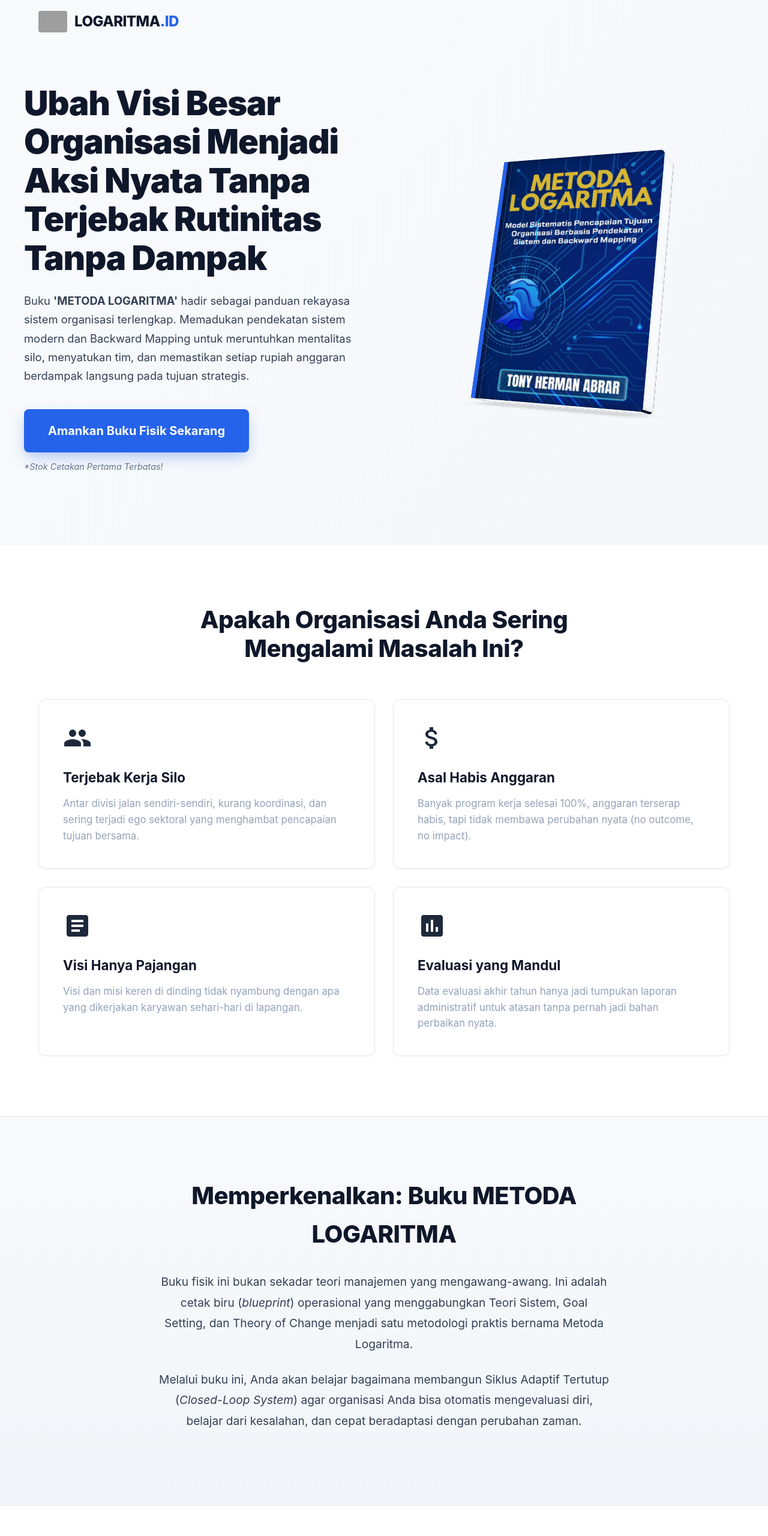
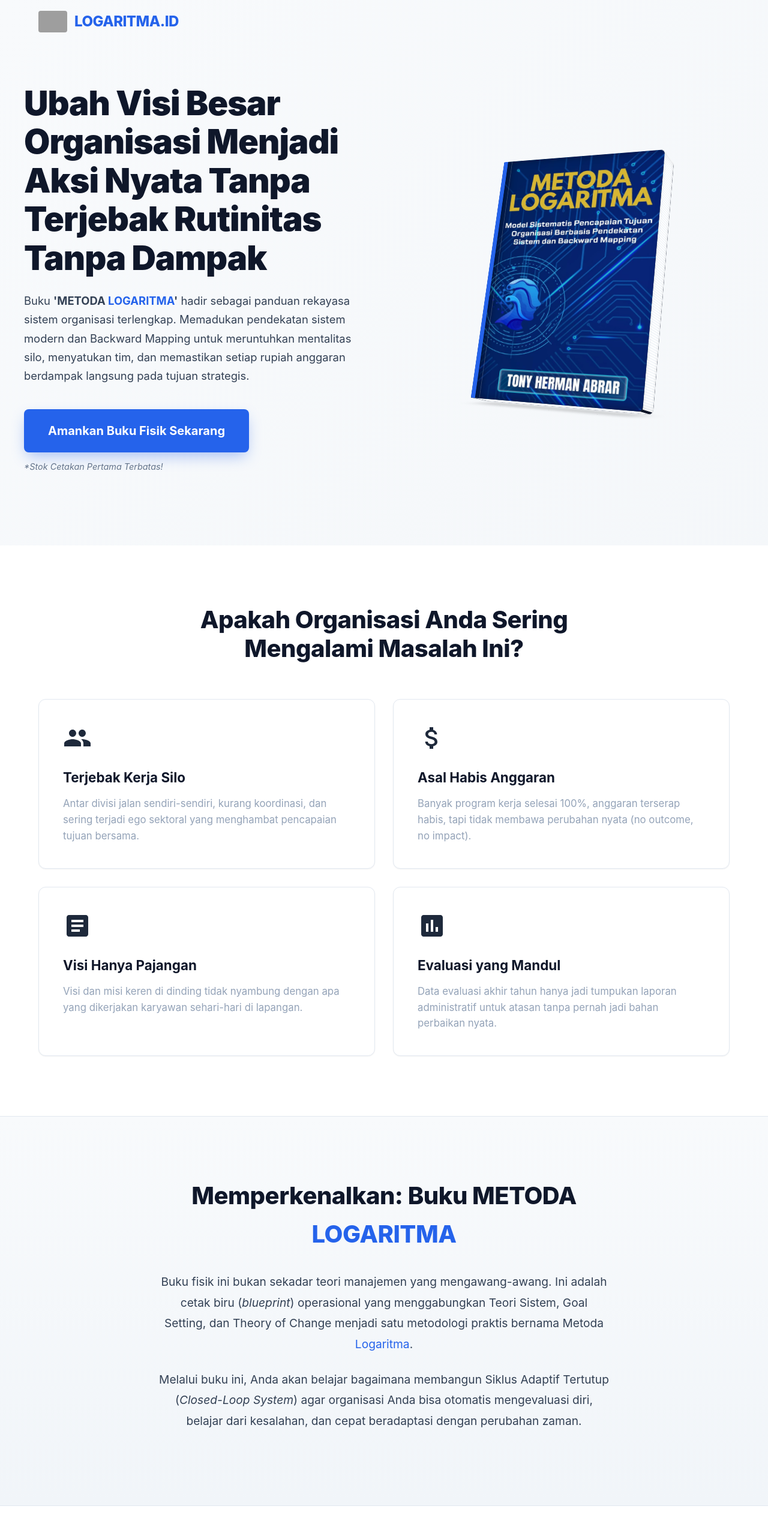
Before and after one commit to logaritma-id/projectweb, a plain HTML site: page index.html in a window 1280 px wide. Shown: the top 2560 px of the page at 60% size. Drawn offline with Linux system fonts and the light colour scheme; grey boxes are pictures that could not be loaded.

Commit message:
Update index.html

```diff
--- a/index.html
+++ b/index.html
@@ -42,6 +42,8 @@
         }
 
         a { text-decoration: none; }
+
+        .text-blue { color: var(--royal-blue) !important; }
 
         .container {
             max-width: 1200px;
@@ -196,7 +198,10 @@
         .book-front {
             width: 300px; height: 420px;
             transform: translateZ(25px);
-            background: url('cover.png') center/100% 100% no-repeat;
+            background-image: url('./cover.png');
+            background-size: 100% 100%;
+            background-position: center;
+            background-repeat: no-repeat;
             background-color: var(--slate-dark);
             border-radius: 2px 8px 8px 2px;
             border-left: 8px solid var(--royal-blue);
@@ -598,7 +603,7 @@
         <div class="container nav-inner">
             <div class="logo">
                 <img src="https://avatars.githubusercontent.com/u/304750534?v=4&size=64" alt="Logaritma Logo">
-                LOGARITMA<span>.ID</span>
+                <span class="text-blue">LOGARITMA</span><span>.ID</span>
             </div>
         </div>
     </header>
@@ -607,7 +612,7 @@
     <section class="hero container">
         <div class="hero-content reveal-up">
             <h1>Ubah Visi Besar Organisasi Menjadi Aksi Nyata Tanpa Terjebak Rutinitas Tanpa Dampak</h1>
-            <p>Buku <strong>'METODA LOGARITMA'</strong> hadir sebagai panduan rekayasa sistem organisasi terlengkap. Memadukan pendekatan sistem modern dan Backward Mapping untuk meruntuhkan mentalitas silo, menyatukan tim, dan memastikan setiap rupiah anggaran berdampak langsung pada tujuan strategis.</p>
+            <p>Buku <strong>'METODA <span class="text-blue">LOGARITMA</span>'</strong> hadir sebagai panduan rekayasa sistem organisasi terlengkap. Memadukan pendekatan sistem modern dan Backward Mapping untuk meruntuhkan mentalitas silo, menyatukan tim, dan memastikan setiap rupiah anggaran berdampak langsung pada tujuan strategis.</p>
 
             <a href="https://wa.me/6281380026174?text=Halo%20saya%20ingin%20pesan%20Buku%20Metoda%20Logaritma" target="_blank" class="cta-btn">
                 Amankan Buku Fisik Sekarang
@@ -674,8 +679,8 @@
     <!-- 4. SECTION SOLUSI (THE SOLUTION) -->
     <section class="solution">
         <div class="container solution-content">
-            <h2 class="reveal-up">Memperkenalkan: Buku METODA LOGARITMA</h2>
-            <p class="reveal-up stagger-1">Buku fisik ini bukan sekadar teori manajemen yang mengawang-awang. Ini adalah cetak biru (<em>blueprint</em>) operasional yang menggabungkan Teori Sistem, Goal Setting, dan Theory of Change menjadi satu metodologi praktis bernama Metoda Logaritma.</p>
+            <h2 class="reveal-up">Memperkenalkan: Buku METODA <span class="text-blue">LOGARITMA</span></h2>
+            <p class="reveal-up stagger-1">Buku fisik ini bukan sekadar teori manajemen yang mengawang-awang. Ini adalah cetak biru (<em>blueprint</em>) operasional yang menggabungkan Teori Sistem, Goal Setting, dan Theory of Change menjadi satu metodologi praktis bernama Metoda <span class="text-blue">Logaritma</span>.</p>
             <p class="reveal-up stagger-2">Melalui buku ini, Anda akan belajar bagaimana membangun Siklus Adaptif Tertutup (<em>Closed-Loop System</em>) agar organisasi Anda bisa otomatis mengevaluasi diri, belajar dari kesalahan, dan cepat beradaptasi dengan perubahan zaman.</p>
         </div>
     </section>
@@ -690,7 +695,7 @@
             <div class="value-list">
                 <!-- Value 1 -->
                 <div class="value-card reveal-up stagger-1">
-                    <h3><span class="number">1</span> 8 Tingkatan Hierarki Tujuan Logaritmik</h3>
+                    <h3><span class="number">1</span> 8 Tingkatan Hierarki Tujuan <span class="text-blue">Logaritmik</span></h3>
                     <p>Pahami cara merangkai alur logis tanpa putus dari tingkat tertinggi hingga operasional paling bawah.</p>
                     <div class="flowchart">
                         <div class="flow-box">Visi</div>
@@ -730,7 +735,7 @@
     <section class="pricing-closing">
         <div class="container pricing-content">
             <h2 class="reveal-up">Siap Membawa Organisasi Anda ke Level Berikutnya?</h2>
-            <p class="reveal-up stagger-1">Dapatkan Buku Fisik METODA LOGARITMA hari ini. Investasi terbaik untuk para pemimpin, manajer, dan agen perubahan yang menolak status quo.</p>
+            <p class="reveal-up stagger-1">Dapatkan Buku Fisik METODA <span class="text-blue">LOGARITMA</span> hari ini. Investasi terbaik untuk para pemimpin, manajer, dan agen perubahan yang menolak status quo.</p>
 
             <div class="pricing-box reveal-up stagger-2">
                 <span class="price-strike">Rp 185.000</span>
@@ -747,7 +752,7 @@
     <!-- 7. FOOTER -->
     <footer>
         <div class="container footer-content reveal-up">
-            <div class="copyright">&copy; 2026 Logaritma.id. All rights reserved.</div>
+            <div class="copyright">&copy; 2026 <span class="text-blue">Logaritma</span>.id. All rights reserved.</div>
             <div class="muted-text">Terimakasih udah mampir dan dukung terus Warunk Arsi yaa</div>
         </div>
     </footer>
```
